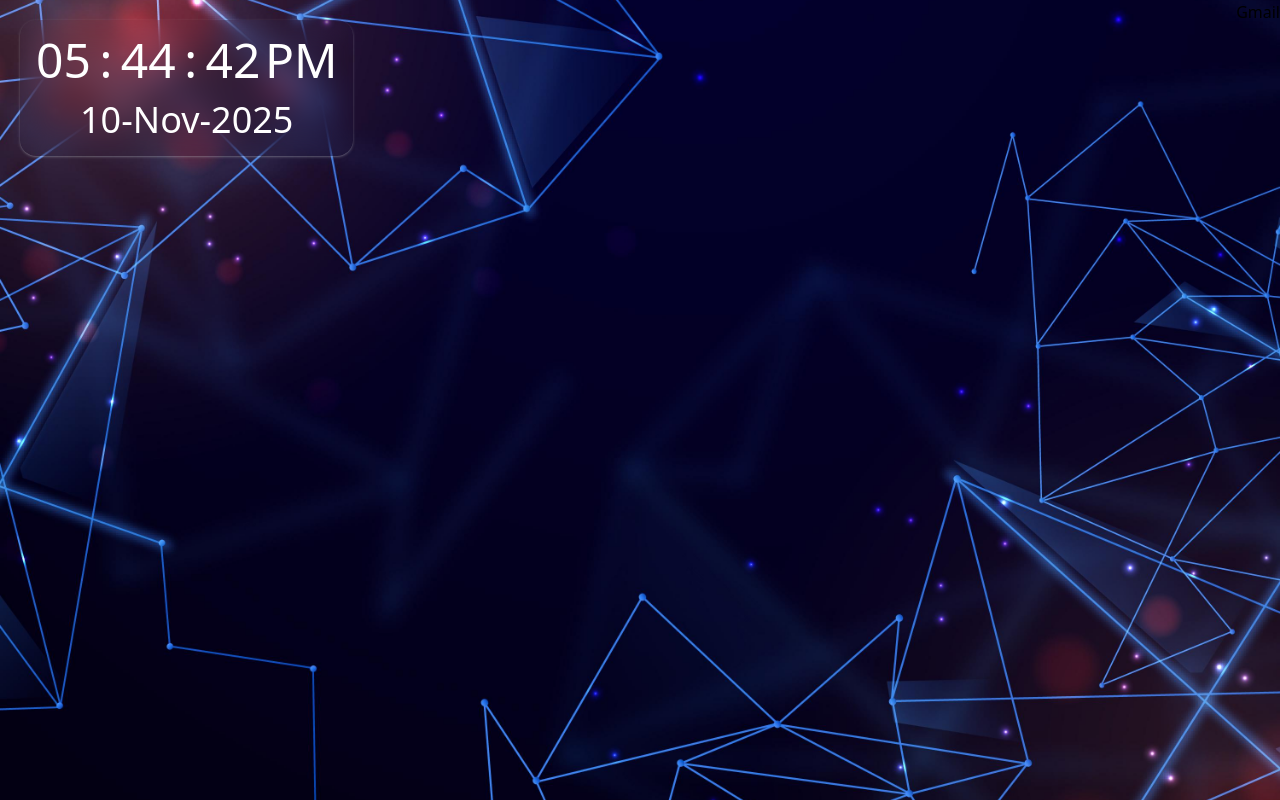
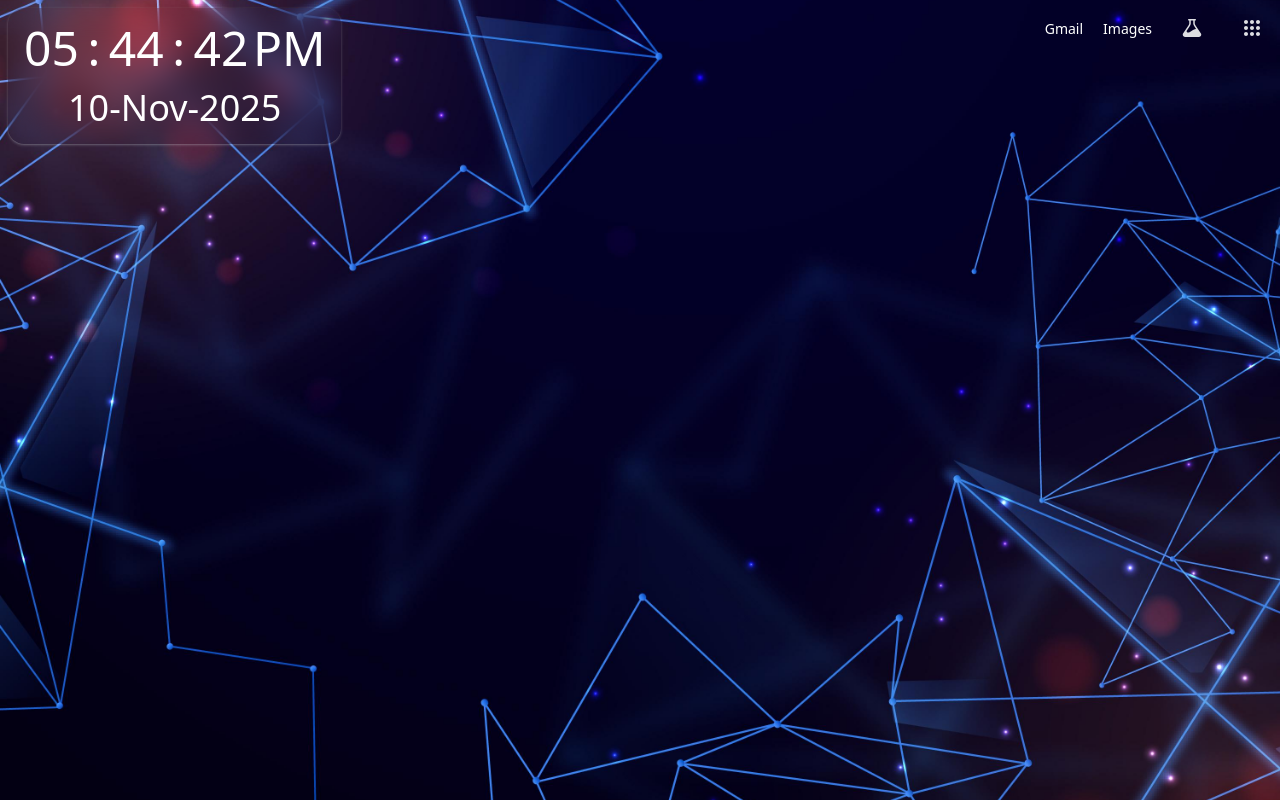
Before and after one commit to kazimorwan498/Chrome-Home-Page, a React (Vite) app: page / in a window 1280 px wide. Built offline with nearby package versions, Linux system fonts and the light colour scheme.

Commit message:
minor changes

```diff
--- a/src/App.jsx
+++ b/src/App.jsx
@@ -1,14 +1,10 @@
-import CurrentTime from "./components/CurrentTime";
 import Header from "./components/Header";
 import bg from "./assets/bg.jpg";
 
 const App = () => {
   return (
     <div className="bg-cover bg-center h-screen" style={{ backgroundImage: `url(${bg})` }}>
-      <div className="flex justify-between">
-        <CurrentTime />
-        <Header />
-      </div>
+      <Header />
     </div>
   );
 };
--- /dev/null
+++ b/src/assets/GLabsIcon.jsx
@@ -0,0 +1,7 @@
+import * as React from "react";
+const GLabsIcon = (props) => (
+  <svg height={24} viewBox="0 -960 960 960" width={24} {...props}>
+    <path d="M209-120q-42 0-70.5-28.5T110-217q0-14 3-25.5t9-21.5l228-341q10-14 15-31t5-34v-110h-20q-13 0-21.5-8.5T320-810t8.5-21.5T350-840h260q13 0 21.5 8.5T640-810t-8.5 21.5T610-780h-20v110q0 17 5 34t15 31l227 341q6 9 9.5 20.5T850-217q0 41-28 69t-69 28zm221-660v110q0 26-7.5 50.5T401-573L276-385q-6 8-8.5 16t-2.5 16q0 23 17 39.5t42 16.5q28 0 56-12t80-47q69-45 103.5-62.5T633-443q4-1 5.5-4.5t-.5-7.5l-78-117q-15-21-22.5-46t-7.5-52v-110z" />
+  </svg>
+);
+export default GLabsIcon;
--- /dev/null
+++ b/src/assets/MenuIcon.jsx
@@ -0,0 +1,7 @@
+import * as React from "react";
+const MenuIcon = (props) => (
+  <svg height={24} width={24} viewBox="0 0 24 24" {...props}>
+    <path d="M6 8c1.1 0 2-.9 2-2s-.9-2-2-2-2 .9-2 2 .9 2 2 2m6 12c1.1 0 2-.9 2-2s-.9-2-2-2-2 .9-2 2 .9 2 2 2m-6 0c1.1 0 2-.9 2-2s-.9-2-2-2-2 .9-2 2 .9 2 2 2m0-6c1.1 0 2-.9 2-2s-.9-2-2-2-2 .9-2 2 .9 2 2 2m6 0c1.1 0 2-.9 2-2s-.9-2-2-2-2 .9-2 2 .9 2 2 2m4-8c0 1.1.9 2 2 2s2-.9 2-2-.9-2-2-2-2 .9-2 2m-4 2c1.1 0 2-.9 2-2s-.9-2-2-2-2 .9-2 2 .9 2 2 2m6 6c1.1 0 2-.9 2-2s-.9-2-2-2-2 .9-2 2 .9 2 2 2m0 6c1.1 0 2-.9 2-2s-.9-2-2-2-2 .9-2 2 .9 2 2 2" />
+  </svg>
+);
+export default MenuIcon;
--- /dev/null
+++ b/src/assets/ProBorder.jsx
@@ -0,0 +1,19 @@
+import * as React from "react";
+const ProBorder = (props) => (
+  <svg
+    height={40}
+    viewBox="0 0 40 40"
+    width={40}
+    xmlSpace="preserve"
+    xmlns="http://www.w3.org/2000/svg"
+    style={{
+      opacity: 1,
+    }}
+    {...props}>
+    <path d="M4.02 28.27A17.8 17.8 0 0 1 2 20c0-2.87.68-5.59 1.88-8l-1.72-1.04A19.9 19.9 0 0 0 0 20c0 3.31.8 6.43 2.23 9.18z" fill="#f6ad01" />
+    <path d="M32.15 33.27C28.95 36.21 24.68 38 20 38c-6.95 0-12.98-3.95-15.99-9.73l-1.79.91C5.55 35.61 12.26 40 20 40c5.2 0 9.93-1.98 13.48-5.23z" fill="#249a41" />
+    <path d="M33.49 34.77C37.49 31.12 40 25.85 40 20c0-5.86-2.52-11.13-6.54-14.79l-1.37 1.46C35.72 9.97 38 14.72 38 20c0 5.25-2.26 9.98-5.85 13.27z" fill="#3174f1" />
+    <path d="M20 2c4.65 0 8.89 1.77 12.09 4.67l1.37-1.46A19.9 19.9 0 0 0 20 0C12.21 0 5.46 4.46 2.16 10.96L3.88 12C6.83 6.08 12.95 2 20 2" fill="#e92d18" />
+  </svg>
+);
+export default ProBorder;
--- a/src/components/CurrentTime.jsx
+++ b/src/components/CurrentTime.jsx
@@ -32,7 +32,7 @@ const CurrentTime = () => {
   }
 
   return (
-    <section className="text-center inline-flex flex-col items-center gap-4 mt-5 ms-5 backdrop-blur-lg p-4 rounded-2xl shadow shadow-gray-300/30 select-none">
+    <section className="text-center inline-flex flex-col items-center gap-4 backdrop-blur-lg p-4 rounded-2xl shadow shadow-gray-300/30 select-none">
       <div className="text-white text-5xl flex -space-x-1">
         <p>{hours}</p>
         <span className="animate-fade">&nbsp;:&nbsp;</span>
--- a/src/components/Header.jsx
+++ b/src/components/Header.jsx
@@ -1,11 +1,23 @@
-import React from 'react'
+import GLabsIcon from "../assets/GLabsIcon";
+import MenuIcon from "../assets/MenuIcon";
+import CurrentTime from "./CurrentTime";
 
 const Header = () => {
   return (
-    <header>
-      <a href="http://">Gmail</a>
+    <header className="text-white flex justify-between items-start p-2 ">
+      <CurrentTime />
+      <div className="flex items-center justify-center gap-5">
+        <a className="text-[14px]" href="https://mail.google.com/mail/?tab=rm&ogbl">Gmail</a>
+        <a className="text-[14px]" href="https://www.google.com/imghp?hl=en&tab=ri&ogbl">Images</a>
+        <a href="https://labs.google.com/search?source=ntp" className="size-10 hover:bg-[#e8eaed14] grid place-items-center rounded-full transition-all">
+          <GLabsIcon className="fill-white/87" />
+        </a>
+        <button className="size-10 hover:bg-[#e8eaed14] grid place-items-center rounded-full transition-all cursor-pointer">
+          <MenuIcon className="fill-white/87" />
+        </button>
+      </div>
     </header>
-  )
-}
+  );
+};
 
-export default Header
+export default Header;
```
